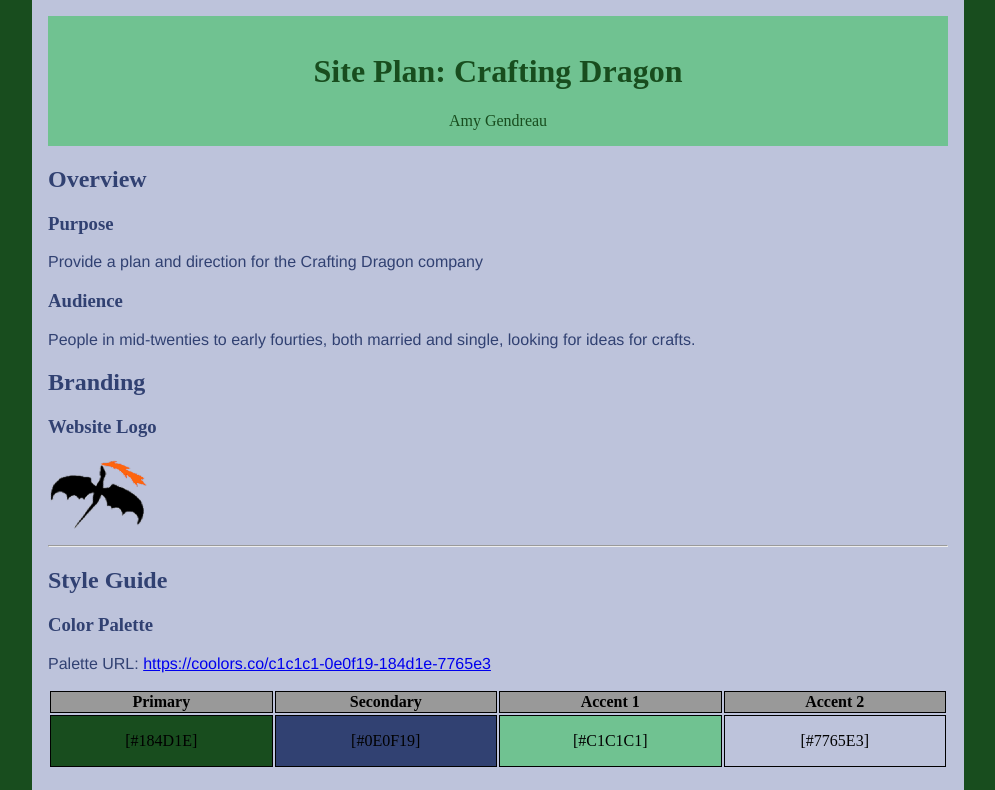
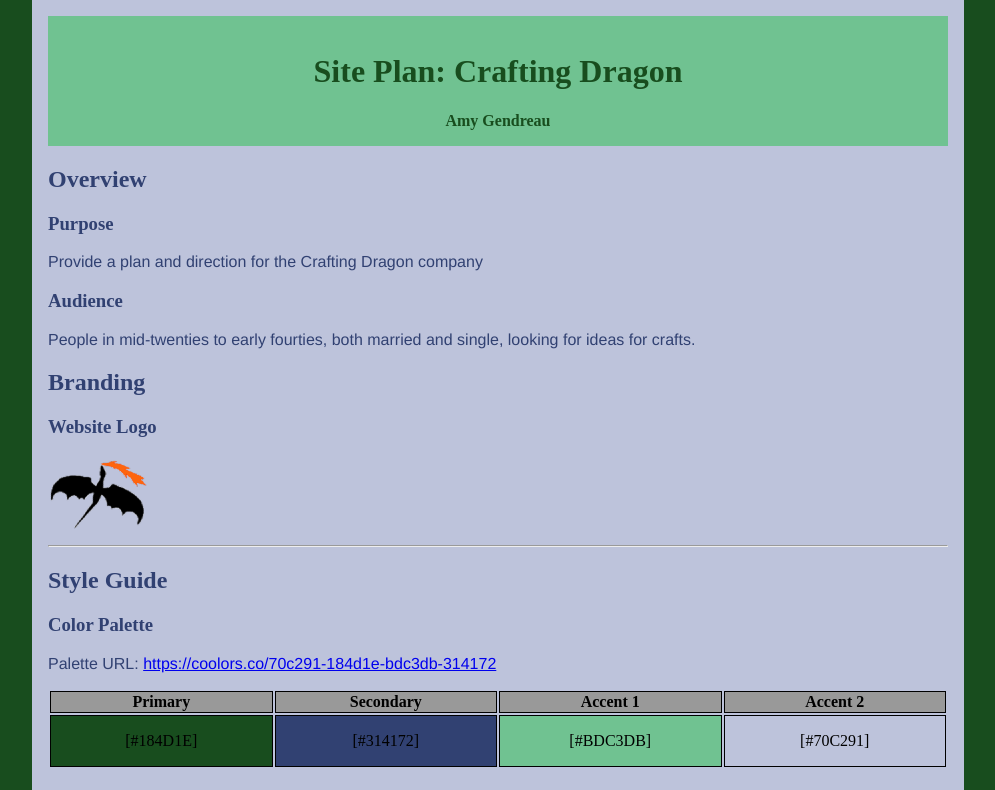
Before and after one commit to gendreaua/gendreaua.github.io, a plain HTML site: page wdd130/final-site-plan.html in a window 1280 px wide. Shown: the top 790 px of the page, without its empty margins (142-1137 px from the left). Drawn offline with Linux system fonts and the light colour scheme; a web font is replaced by a local one.

Commit message:
cd site plan colors

```diff
--- a/wdd130/final-site-plan.html
+++ b/wdd130/final-site-plan.html
@@ -11,7 +11,7 @@
 <body>
     <header>
         <h1>Site Plan: Crafting Dragon</h1>
-        <div class="signature">Amy Gendreau</div>
+        <div class="signature"><strong>Amy Gendreau</strong></div>
     </header>
     <main>
         <h2>Overview</h2>
@@ -26,8 +26,8 @@
         <hr />
         <h2>Style Guide</h2>
         <h3>Color Palette</h3>
-        <p>Palette URL: <a href="https://coolors.co/c1c1c1-0e0f19-184d1e-7765e3"
-                target="_blank">https://coolors.co/c1c1c1-0e0f19-184d1e-7765e3</a></p>
+        <p>Palette URL: <a href="https://coolors.co/70c291-184d1e-bdc3db-314172"
+                target="_blank">https://coolors.co/70c291-184d1e-bdc3db-314172</a></p>
         <table class="colors">
             <tr>
                 <th>Primary</th>
@@ -37,9 +37,9 @@
             </tr>
             <tr>
                 <td class="primary">[#184D1E]</td>
-                <td class="secondary">[#0E0F19]</td>
-                <td class="accent1">[#C1C1C1]</td>
-                <td class="accent2">[#7765E3]</td>
+                <td class="secondary">[#314172]</td>
+                <td class="accent1">[#BDC3DB]</td>
+                <td class="accent2">[#70C291]</td>
             </tr>
         </table>
         <h3>Typography</h3>
```
Also changed, not shown: wdd130/css/site-plan-cd.css (+4 -4 lines).
